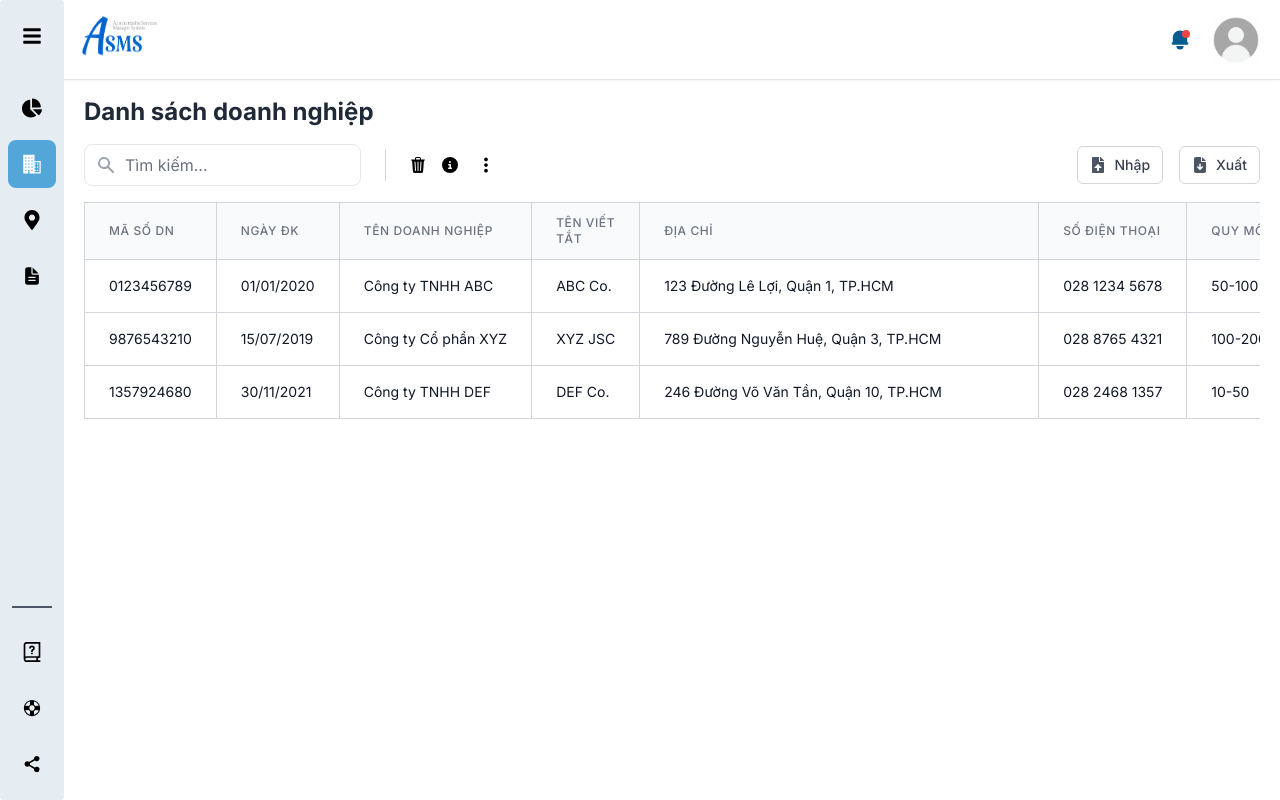
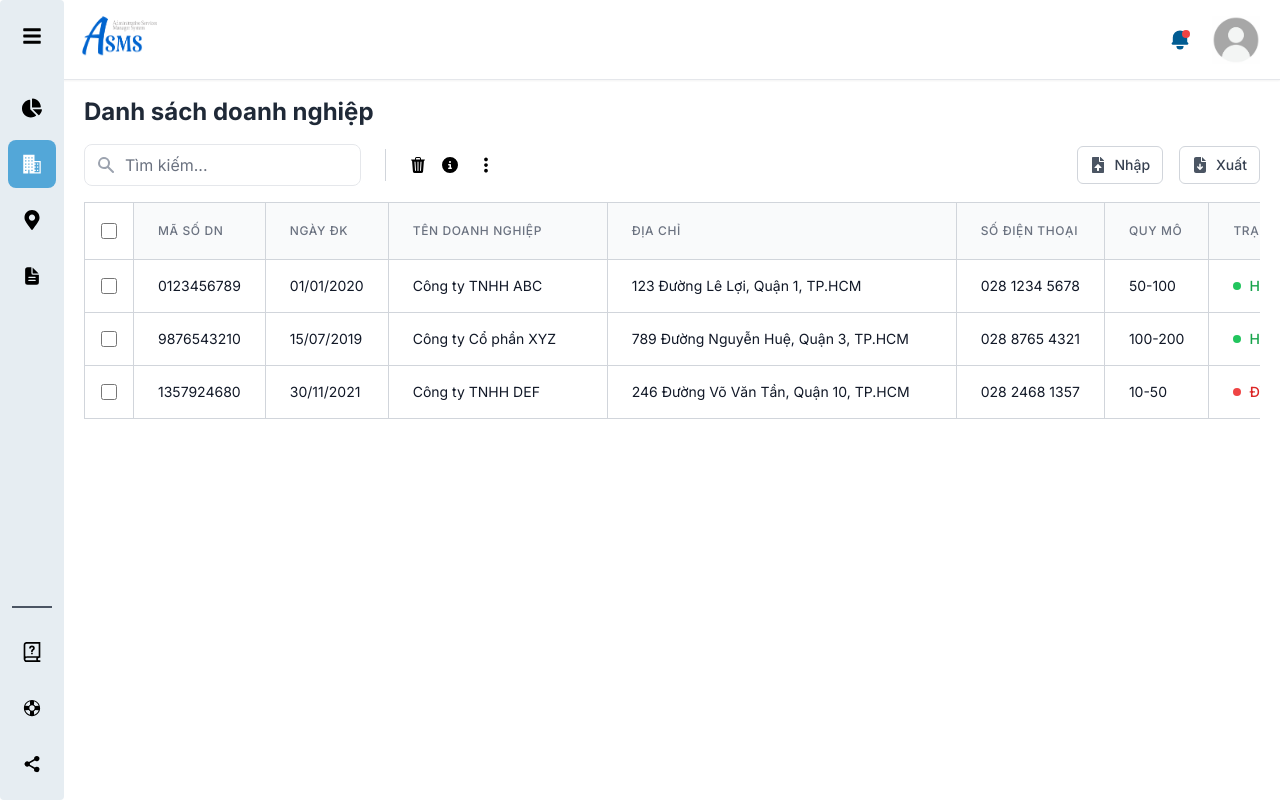
Before and after one commit to xuantruongg03/administrative_service_manager_system_fe, a React (Vite) app: page /business in a window 1280 px wide. Built offline with nearby package versions, Linux system fonts and the light colour scheme.

Commit message:
add checkbox in business page

```diff
--- a/src/components/Share.tsx
+++ b/src/components/Share.tsx
@@ -18,7 +18,9 @@ function Share(props: ShareProps) {
         const fetchLocalIP = async () => {
             try {
                 const response = await fetch(
-                    `${import.meta.env.VITE_SERVER_GET_LOCAL_IP_URL}/api/local-ip`,
+                    `${
+                        import.meta.env.VITE_SERVER_GET_LOCAL_IP_URL
+                    }/api/local-ip`,
                 );
                 const data = await response.json();
                 const localLink = `http://${data.localIP}:5173`;
@@ -30,14 +32,28 @@ function Share(props: ShareProps) {
         };
 
         fetchLocalIP();
-    }, []);
+
+        const handleEscKey = (event: KeyboardEvent) => {
+            if (event.key === "Escape") {
+                setIsShowShare(false);
+            }
+        };
+
+        if (isShowShare) {
+            document.addEventListener("keydown", handleEscKey);
+        }
+
+        return () => {
+            document.removeEventListener("keydown", handleEscKey);
+        };
+    }, [isShowShare, setIsShowShare]);
 
     if (isShowShare) {
         return (
             <div className="fixed inset-0 flex items-center justify-center z-50 bg-black bg-opacity-50">
-                <div className="bg-white p-6 rounded-lg shadow-lg w-[360px] relative">
+                <div className="bg-white p-6 rounded-lg shadow-lg w-[360px] relative animate-zoom-in">
                     <button
-                        className="absolute top-2 right-2 text-gray-500 hover:text-gray-700"
+                        className="absolute top-4 right-4 text-gray-500 hover:text-gray-700"
                         onClick={() => setIsShowShare(false)}
                     >
                         <MdClose size={20} />
@@ -46,7 +62,8 @@ function Share(props: ShareProps) {
                         Chia sẻ
                     </h2>
                     <p className="text-sm text-gray-600 mb-4 text-center">
-                        Quét mã QR hoặc sao chép đường link bên dưới để chia sẻ ứng dụng
+                        Quét mã QR hoặc sao chép đường dẫn bên dưới để chia sẻ
+                        ứng dụng
                     </p>
                     <div className="w-48 h-48 mx-auto mb-4">
                         {link !== "Không thể lấy địa chỉ IP local" ? (
@@ -77,7 +94,8 @@ function Share(props: ShareProps) {
                         </p>
                     )}
                     <p className="text-xs text-gray-500 text-center">
-                        Thiết bị chia sẻ phải kết nối cùng mạng với thiết bị được chia sẻ
+                        Thiết bị chia sẻ phải kết nối cùng mạng với thiết bị
+                        được chia sẻ
                     </p>
                 </div>
             </div>
--- a/src/pages/Business.tsx
+++ b/src/pages/Business.tsx
@@ -3,7 +3,7 @@ import { TreeNode } from "primereact/treenode";
 import { TreeTable } from "primereact/treetable";
 import { useEffect, useState } from "react";
 import { BsTrash3Fill } from "react-icons/bs";
-import { FaEye, FaFileUpload } from "react-icons/fa";
+import { FaEdit, FaEye, FaFileUpload } from "react-icons/fa";
 import { FaCircleInfo, FaFileArrowDown } from "react-icons/fa6";
 import { IoMdMore } from "react-icons/io";
 import InforBusinessPopup from "../components/InforBusinessPopup";
@@ -12,7 +12,7 @@ import FileUploadButton from "../ui/FileUploadButton";
 
 export default function Business() {
     const [nodes, setNodes] = useState<TreeNode[]>([]);
-    const [selectedNodeKeys, setSelectedNodeKeys] = useState("");
+    const [selectedBusiness, setSelectedBusiness] = useState<string[]>([]);
     const [isPopupOpen, setIsPopupOpen] = useState(false);
     const [idBusiness, setIdBusiness] = useState<string>("");
 
@@ -23,6 +23,28 @@ export default function Business() {
     const handleViewBusiness = (data: string) => {
         setIsPopupOpen(true);
         setIdBusiness(data);
+    };
+
+    const handleCheckboxChange = (rowKey: string) => {
+        if (selectedBusiness.includes(rowKey)) {
+            setSelectedBusiness(
+                selectedBusiness.filter((code) => code !== rowKey),
+            );
+        } else {
+            setSelectedBusiness([...selectedBusiness, rowKey]);
+        }
+    };
+
+    const handleSelectAllBusiness = () => {
+        if(selectedBusiness.length === nodes.length) {
+            setSelectedBusiness([]);
+        } else {
+            setSelectedBusiness(nodes.map(node => node.data.code));
+        }
+    };
+
+    const handleDeleteBusiness = () => {
+        console.log(selectedBusiness);
     };
 
     useEffect(() => {
@@ -63,7 +85,10 @@ export default function Business() {
                         <div className="h-8 w-px bg-gray-300 hidden md:block"></div>
                         <div className="flex items-center gap-4 md:gap-6 justify-between md:w-full">
                             <div className="flex items-center gap-4">
-                                <BsTrash3Fill className="cursor-pointer hover:text-red-500 transition-colors duration-200" />
+                                <BsTrash3Fill
+                                    className="cursor-pointer hover:text-red-500 transition-colors duration-200"
+                                    onClick={handleDeleteBusiness}
+                                />
                                 <FaCircleInfo className="cursor-pointer hover:text-blue-500 transition-colors duration-200" />
                                 <IoMdMore className="cursor-pointer size-6 hover:text-gray-700 transition-colors duration-200" />
                             </div>
@@ -98,8 +123,37 @@ export default function Business() {
                     tableStyle={{ minWidth: "50rem" }}
                     className="min-w-full divide-y divide-gray-200"
                     selectionMode="checkbox"
-                    selectionKeys={selectedNodeKeys}
                 >
+                    <Column
+                        headerStyle={{ width: "3rem" }}
+                        header = {
+                            <div className="flex items-center justify-center">
+                            <input
+                                type="checkbox"
+                                className="form-checkbox size-4 text-blue-600"
+                                checked={selectedBusiness.length === nodes.length}
+                                onChange={handleSelectAllBusiness}
+                            />
+                        </div>
+                        }
+                        bodyStyle={{ textAlign: "center" }}
+                        body={(rowData) => (
+                            <div className="flex items-center justify-center">
+                                <input
+                                    type="checkbox"
+                                    className="form-checkbox size-4 text-blue-600"
+                                    checked={
+                                        selectedBusiness.includes(
+                                            rowData.data.code,
+                                        ) || false
+                                    }
+                                    onChange={() =>
+                                        handleCheckboxChange(rowData.data.code)
+                                    }
+                                />
+                            </div>
+                        )}
+                    />
                     <Column
                         field="code"
                         header="Mã số DN"
@@ -118,16 +172,13 @@ export default function Business() {
                         headerClassName="px-4 py-2 md:px-6 md:py-3 text-left text-xs font-medium text-gray-500 uppercase tracking-wider bg-gray-50"
                         bodyClassName="px-4 py-2 md:px-6 md:py-4 whitespace-nowrap text-sm text-gray-900"
                         body={(rowData) => (
-                            <div className="max-w-[250px] overflow-hidden text-ellipsis whitespace-nowrap" title={rowData.data.name}>
+                            <div
+                                className="w-[170px] overflow-hidden text-ellipsis whitespace-nowrap"
+                                title={rowData.data.name}
+                            >
                                 {rowData.data.name}
                             </div>
                         )}
-                    ></Column>
-                    <Column
-                        field="shortName"
-                        header="Tên viết tắt"
-                        headerClassName="px-4 py-2 md:px-6 md:py-3 text-left text-xs font-medium text-gray-500 uppercase tracking-wider bg-gray-50"
-                        bodyClassName="px-4 py-2 md:px-6 md:py-4 whitespace-nowrap text-sm text-gray-900"
                     ></Column>
                     <Column
                         field="address"
@@ -135,7 +186,10 @@ export default function Business() {
                         headerClassName="px-4 py-2 md:px-6 md:py-3 text-left text-xs font-medium text-gray-500 uppercase tracking-wider bg-gray-50"
                         bodyClassName="px-4 py-2 md:px-6 md:py-4 text-sm text-gray-900"
                         body={(rowData) => (
-                            <div className="w-[350px] overflow-hidden text-ellipsis whitespace-nowrap" title={rowData.data.address}>
+                            <div
+                                className="w-[300px] overflow-hidden text-ellipsis whitespace-nowrap"
+                                title={rowData.data.address}
+                            >
                                 {rowData.data.address}
                             </div>
                         )}
@@ -184,14 +238,17 @@ export default function Business() {
                         headerClassName="px-4 py-2 md:px-6 md:py-3 text-center text-xs font-medium text-gray-500 uppercase tracking-wider bg-gray-50"
                         bodyClassName="px-4 py-2 md:px-6 md:py-4 whitespace-nowrap text-sm text-gray-900"
                         body={(rowData) => (
-                            <div className="flex items-center justify-center gap-2">
+                            <div className="flex items-center justify-center gap-3">
                                 <button
-                                    className="text-blue-500 hover:text-blue-600"
+                                    className="text-blue-500 "
                                     onClick={() =>
                                         handleViewBusiness(rowData.data.code)
                                     }
                                 >
-                                    <FaEye className="text-gray-600" />
+                                    <FaEye className="text-gray-600 hover:text-blue-600" />
+                                </button>
+                                <button className="text-blue-500 ">
+                                    <FaEdit className="text-gray-600 hover:text-green-600" />
                                 </button>
                             </div>
                         )}
```
